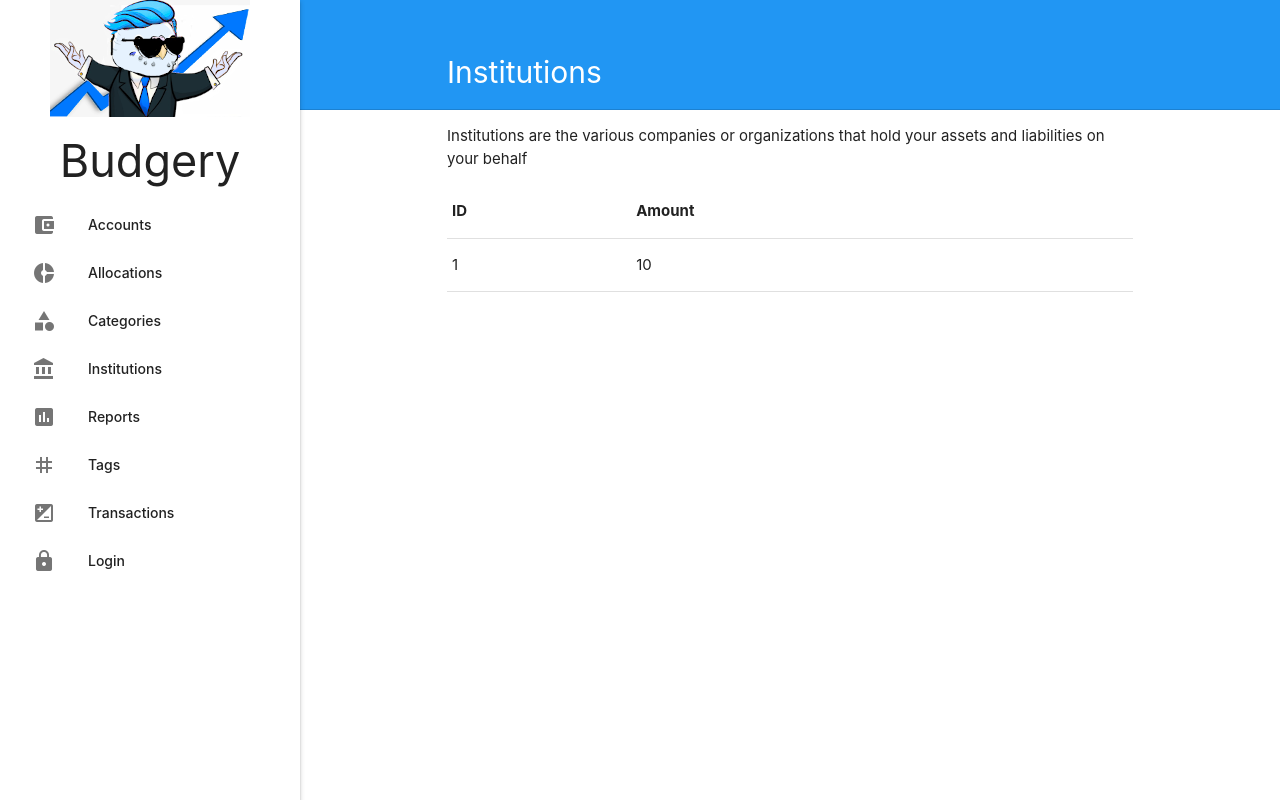
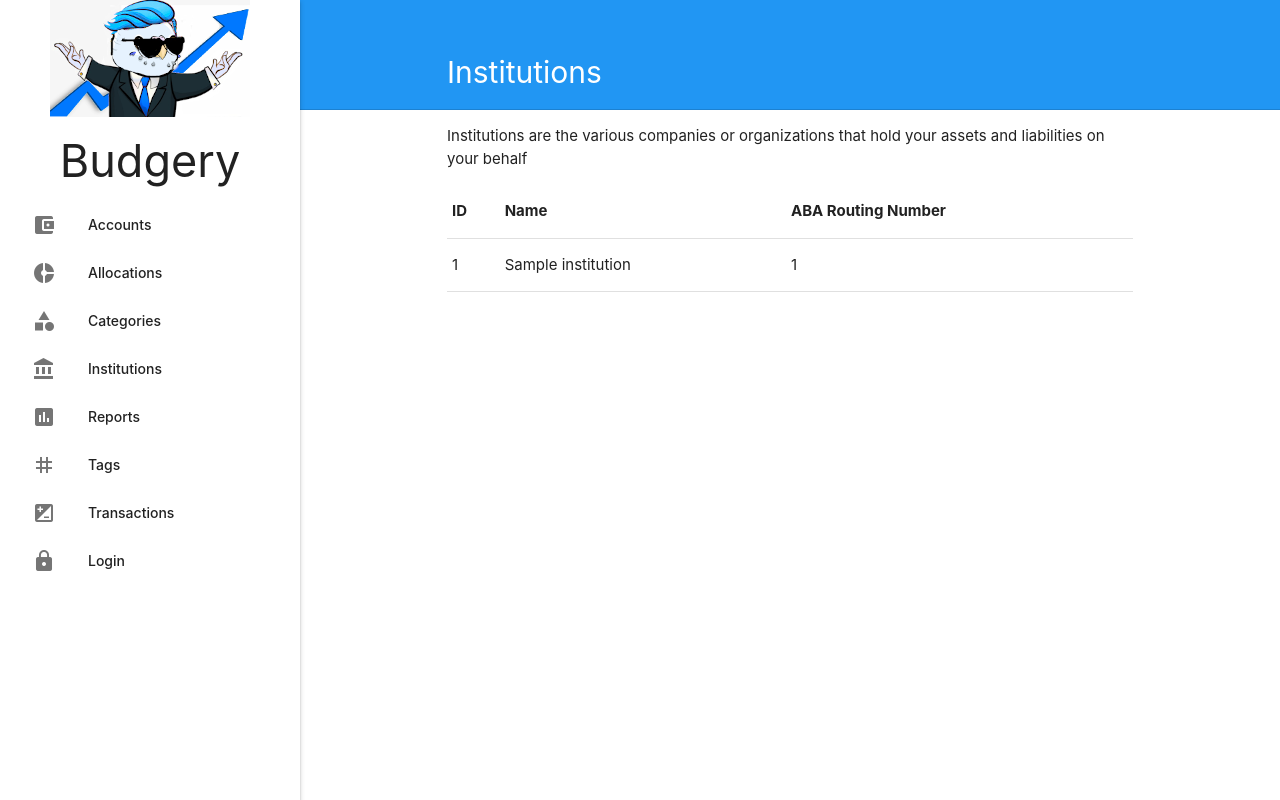
Before and after one commit to EliRibble/budgery, a FastAPI app: template templates/institution.html.jinja in a window 1280 px wide. Run offline with FastAPI, Linux system fonts and the light colour scheme; the template is opened without the code that fills it: most values are stand-ins (such as "Sample title", 1, 10 or a date in 2020); parts of the project's set-up code (start-up, migrations or seed data) failed here and were passed over.

Commit message:
Wire up institution create and list.
I'm making institutions shared by all users for now. That makes
sense to me since their information (ABA Routing Number, name)
is public knowledge.

```diff
--- a/budgery/main.py
+++ b/budgery/main.py
@@ -118,20 +118,33 @@ async def logout(request: Request):
 	return RedirectResponse(url="/")
 
 @app.get("/institution")
-async def institution(request: Request):
+async def institution_get(request: Request, db: Session = Depends(get_db)):
 	user_ = request.session.get("user")
+	institutions = crud.institution_list(db)
 	return templates.TemplateResponse("institution.html.jinja", {
 		"current_page": "institution",
+		"institutions": institutions,
 		"request": request,
 		"user": user_})
 
 @app.get("/institution/create")
-async def institution_create(request: Request):
+async def institution_create_get(request: Request):
 	user_ = request.session.get("user")
 	return templates.TemplateResponse("institution-create.html.jinja", {
 		"current_page": "institution",
 		"request": request,
 		"user": user_})
+
+@app.post("/institution/create")
+async def institution_create_post(request: Request, db: Session = Depends(get_db), aba_routing_number: int = Form(...), name: str = Form(...)):
+	user_ = request.session.get("user")
+	crud.institution_create(
+		aba_routing_number=aba_routing_number,
+		db=db,
+		name=name,
+		user=user_,
+	)
+	return RedirectResponse(status_code=303, url="/institution")
 
 @app.get("/report")
 async def report(request: Request):
--- a/templates/institution-create.html.jinja
+++ b/templates/institution-create.html.jinja
@@ -17,7 +17,7 @@
 				<div class="row">
 					<div class="input-field col s6">
 						<i class="material-icons prefix">assignment</i>
-						<input placeholder="Bank of the Internet" id="name" type="text" class="validate">
+						<input placeholder="Bank of the Internet" name="name" type="text" class="validate">
 						<label for="name">Name</label>
 					</div>
 				</div>
@@ -29,13 +29,13 @@
 				<div class="row">
 					<div class="input-field col s6">
 						<i class="material-icons prefix">assignment</i>
-						<input placeholder="1234567" id="aba-routing-number" type="text">
+						<input placeholder="1234567" name="aba_routing_number" type="text">
 						<label for="aba-routing-number">ABA Routing Number</label>
 					</div>
 				</div>
 			</li>
 		</ul>
-		<button class="btn waves-effect waves-light" type="submit" name="action">Submit
+		<button class="btn waves-effect waves-light" type="submit">Submit
 			<i class="material-icons right">send</i>
 		</button>
 	</form>
--- a/templates/institution.html.jinja
+++ b/templates/institution.html.jinja
@@ -13,12 +13,17 @@
 		<thead>
 			<tr>
 				<th>ID</th>
-				<th>Amount</th>
+				<th>Name</th>
+				<th>ABA Routing Number</th>
 			</tr>
 		</thead>
 		<tbody>
-			{% for txn in transactions %}
-				<tr><td>{{ txn.id }}</td><td>{{ txn.amount }}</td></tr>
+			{% for institution in institutions %}
+				<tr>
+					<td>{{ institution.id }}</td>
+					<td>{{ institution.name }}</td>
+					<td>{{ institution.aba_routing_number }}</td>
+				</tr>
 			{% endfor %}
 		</tbody>
 	</table>
```
Also changed, not shown: budgery/db/crud.py (+17 -0 lines), budgery/db/models.py (+15 -10 lines).
